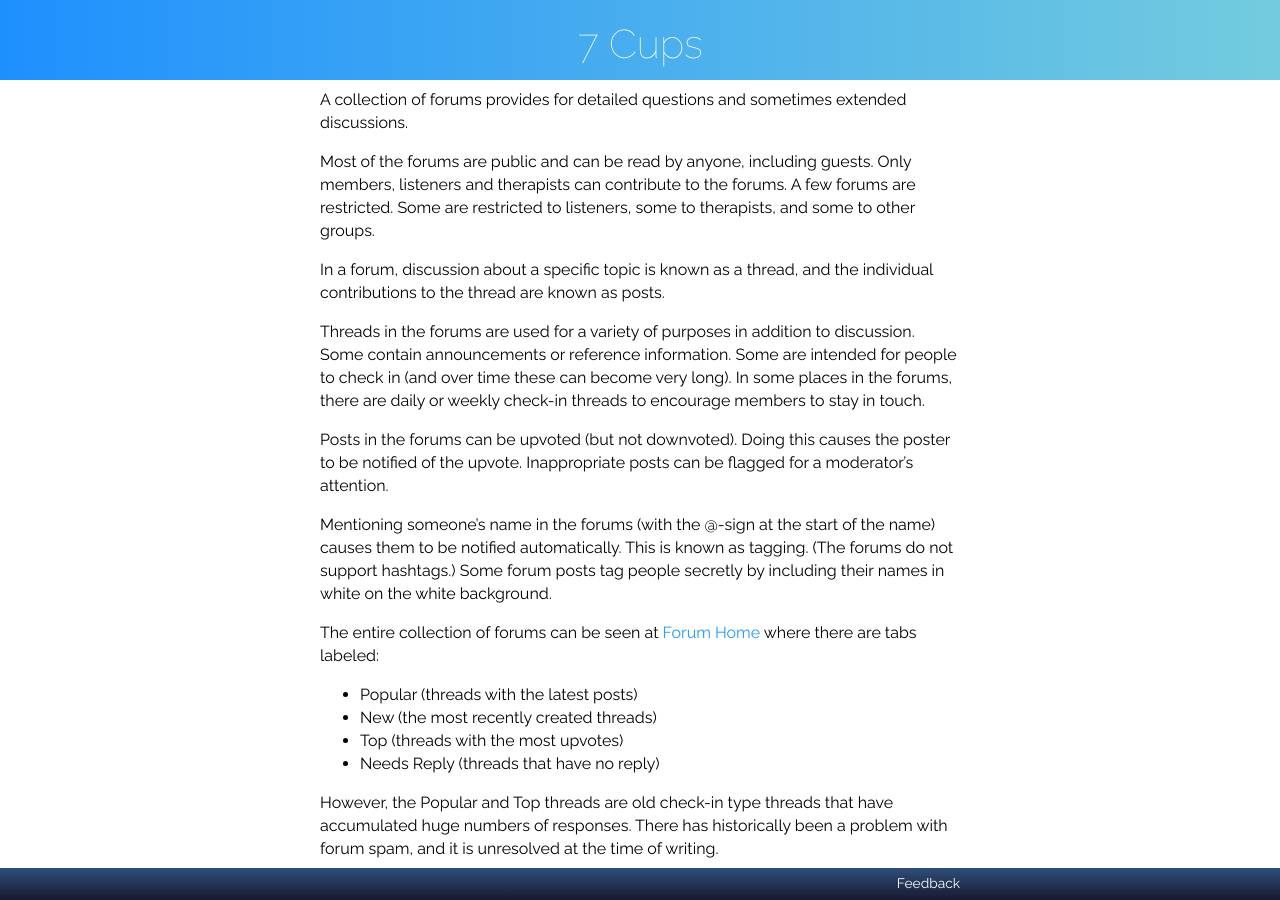
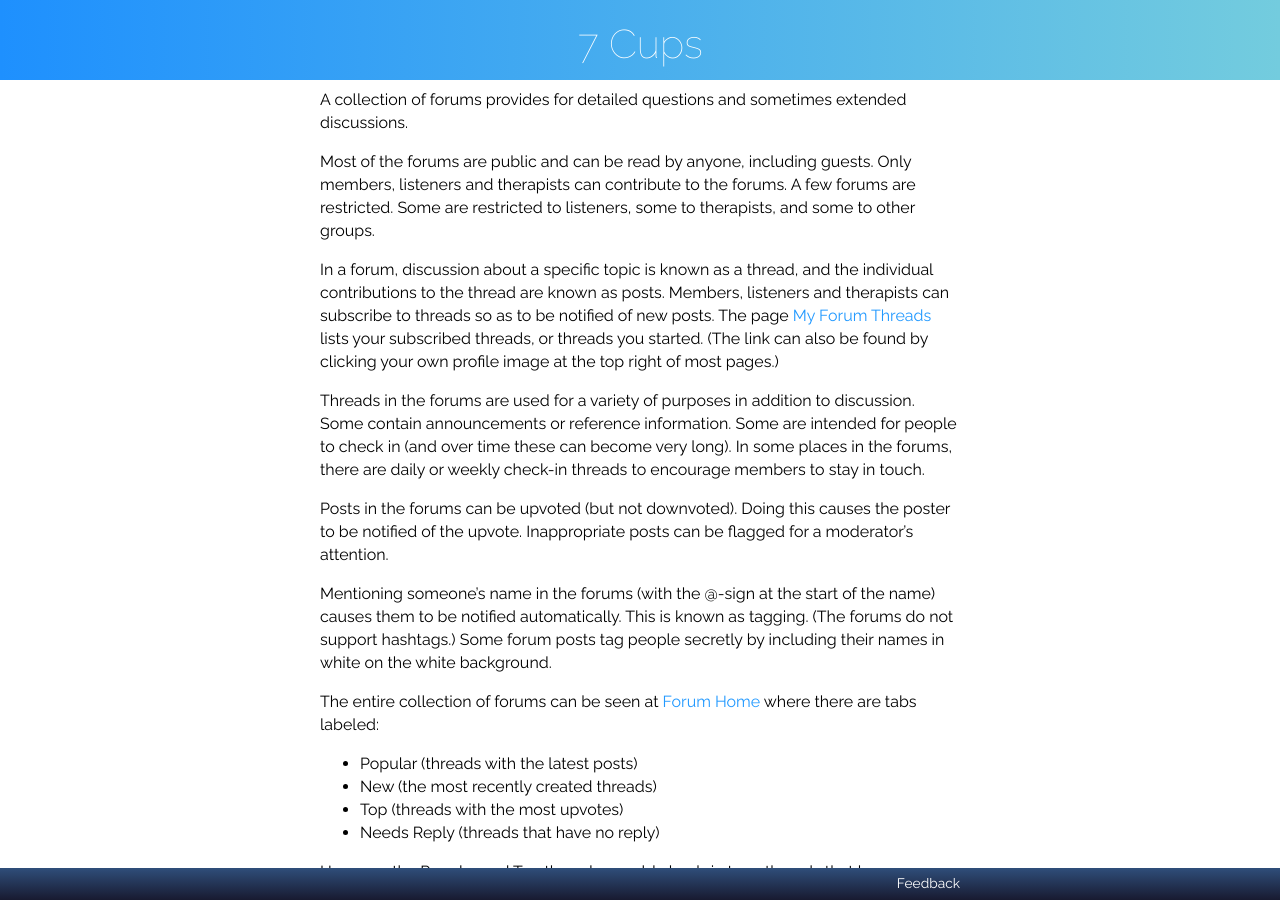
Before and after one commit to RarelyCharlie/rarelycharlie.github.io, a Jekyll site: the page built from _draft/7cups-no-pages.md, in a window 1280 px wide and 900 px high, scrolled down 11124 px. Built offline with Jekyll 4.4.1, drawn with Linux system fonts in a browser that asks for light colours.

Commit message:
more on forums

```diff
--- a/_includes/7cups.md
+++ b/_includes/7cups.md
@@ -297,7 +297,7 @@ A collection of forums provides for detailed questions and sometimes extended di
 
 Most of the forums are public and can be read by anyone, including guests. Only members, listeners and therapists can contribute to the forums. A few forums are restricted. Some are restricted to listeners, some to therapists, and some to other groups.
 
-In a forum, discussion about a specific topic is known as a thread, and the individual contributions to the thread are known as posts.
+In a forum, discussion about a specific topic is known as a thread, and the individual contributions to the thread are known as posts. Members, listeners and therapists can subscribe to threads so as to be notified of new posts. The page [My Forum Threads](https://www.7cups.com/forum/search.php?searchForum=&userSubscribed=on) lists your subscribed threads, or threads you started. (The link can also be found by clicking your own profile image at the top right of most pages.)
 
 Threads in the forums are used for a variety of purposes in addition to discussion. Some contain announcements or reference information. Some are intended for people to check in (and over time these can become very long). In some places in the forums, there are daily or weekly check-in threads to encourage members to stay in touch.
 
```
